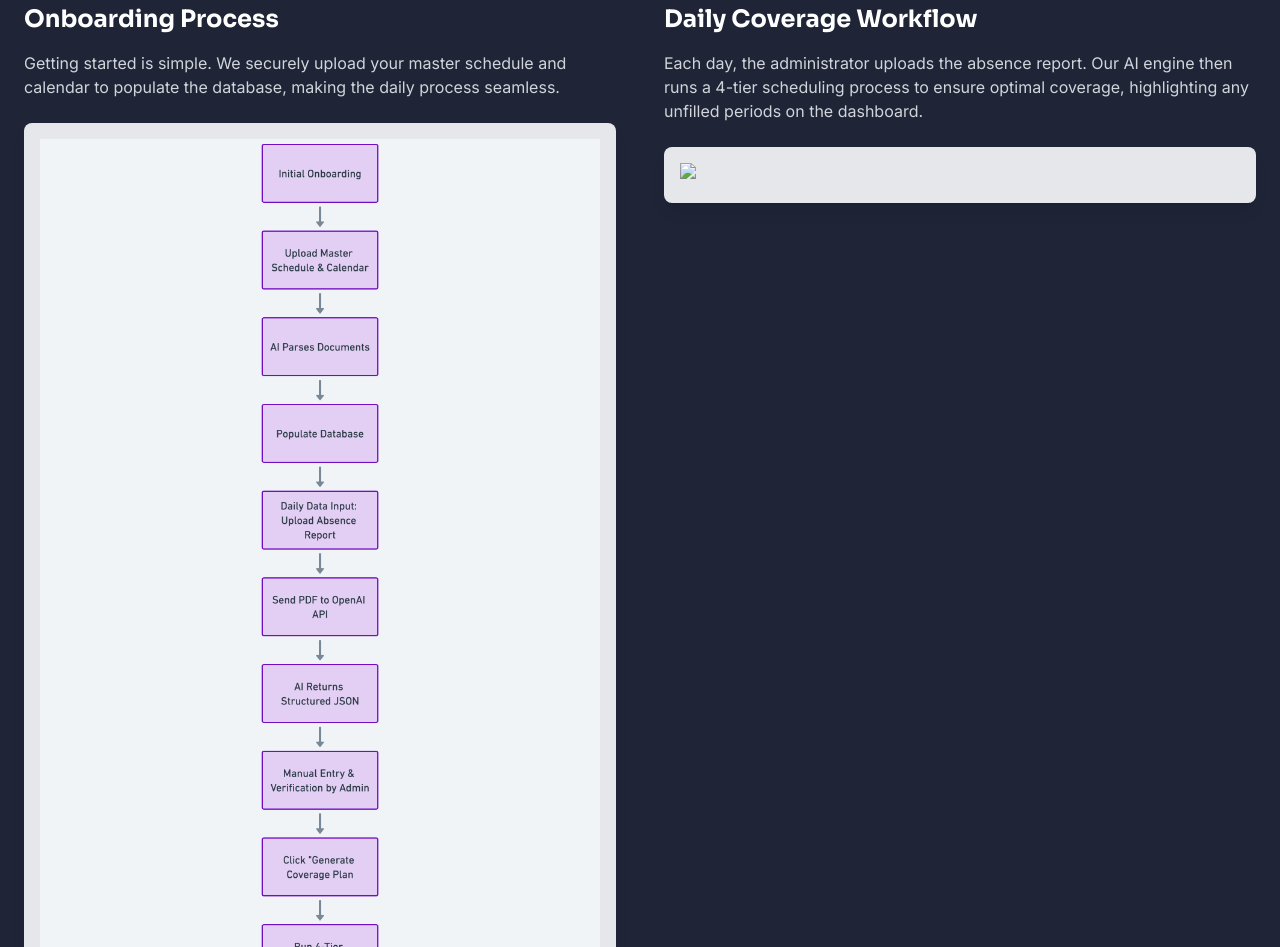
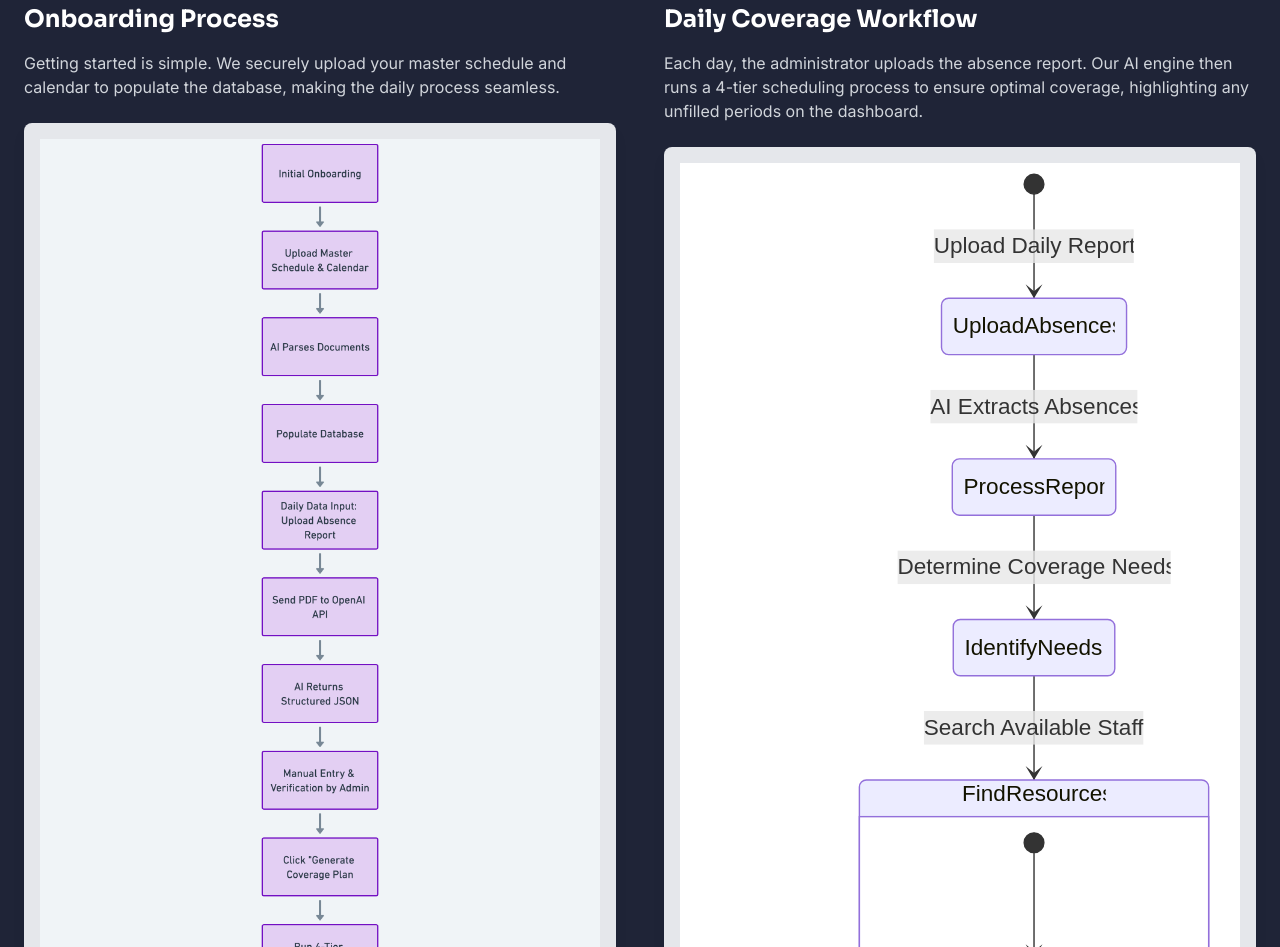
Before and after one commit to Beerspitnight/lucid-north-landing, a plain HTML site: page index.html in a window 1280 px wide. Shown: the part 3133-4080 px from the top of the page. Drawn offline with nearby package versions, Linux system fonts and the light colour scheme.

Commit message:
Update index.html

```diff
--- a/index.html
+++ b/index.html
@@ -198,7 +198,7 @@
                         <div class="text-center lg:text-left">
                             <h3 class="text-2xl font-bold text-white mb-4">Daily Coverage Workflow</h3>
                             <p class="text-gray-300 mb-6">Each day, the administrator uploads the absence report. Our AI engine then runs a 4-tier scheduling process to ensure optimal coverage, highlighting any unfilled periods on the dashboard.</p>
-                            <img src="images/daily_coverage_workflow.png" alt="Daily Coverage Workflow" class="bg-gray-200 rounded-lg p-4 w-full shadow-lg">
+                            <img src="images/daily_coverage_workflow.svg" alt="Daily Coverage Workflow" class="bg-gray-200 rounded-lg p-4 w-full shadow-lg">
                         </div>
                     </div>
                 </div>
```
